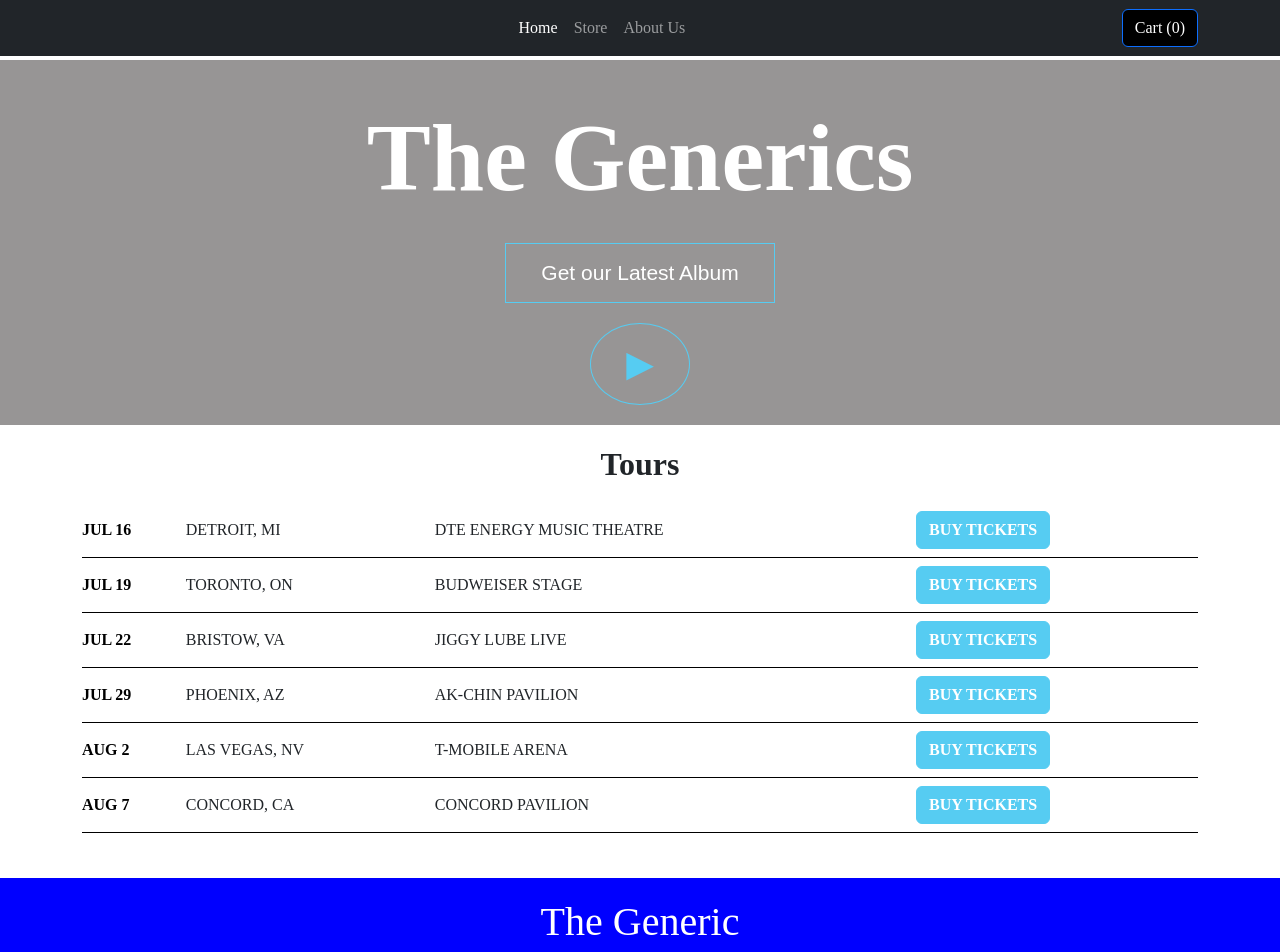
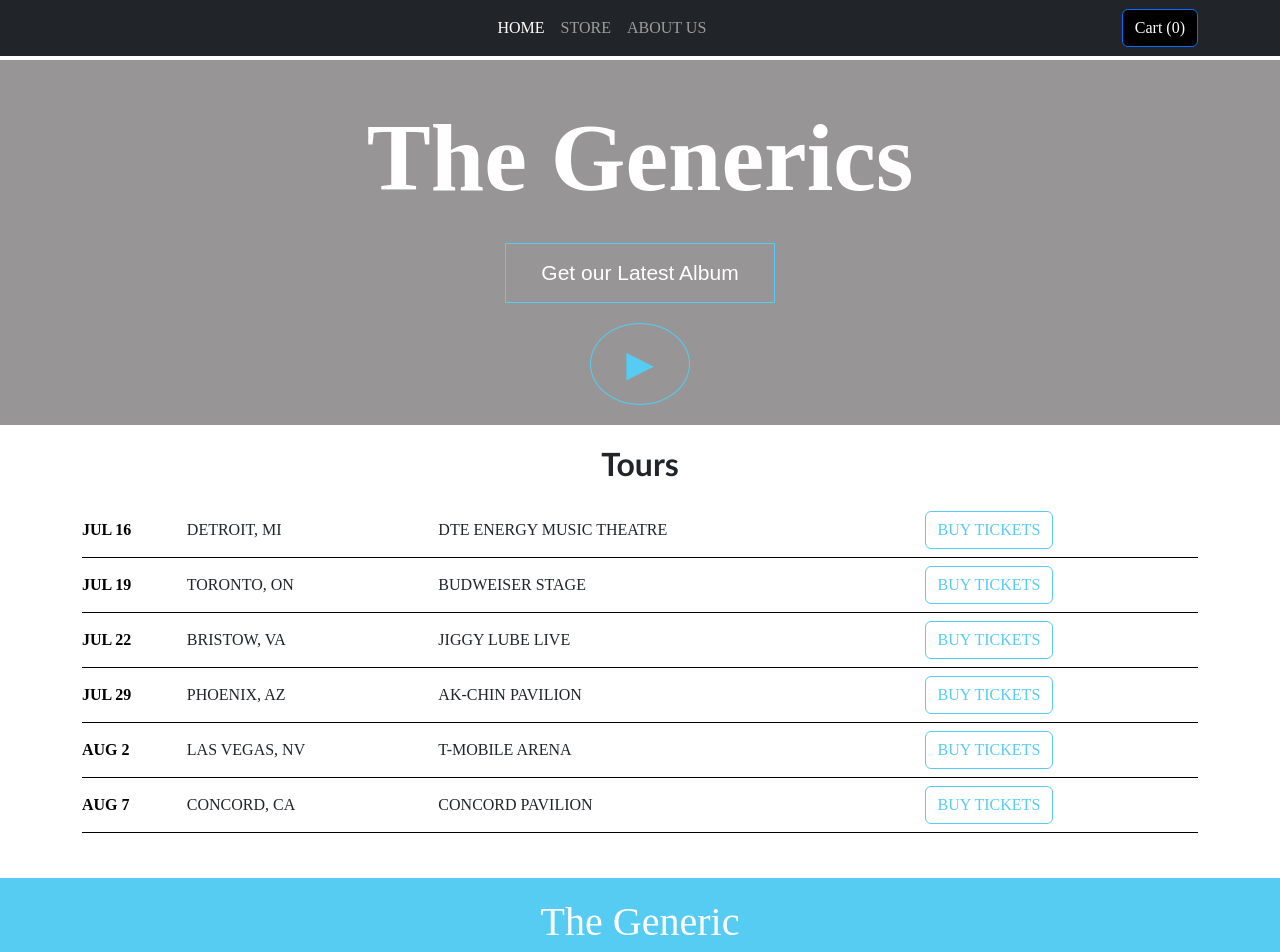
Before and after one commit to saurabh-r1/e-commerce-website, a React (Create React App) app: page / in a window 1280 px wide. Shown: the top 952 px of the page. Built offline with nearby package versions, Linux system fonts and the light colour scheme.

Commit message:
managing files

```diff
--- a/src/Home.css
+++ b/src/Home/Home.css
@@ -51,6 +51,7 @@
   }
 
   .second-div h2 {
+    font-family: 'Gill Sans', 'Gill Sans MT', Calibri, 'Trebuchet MS', sans-serif;
     font-weight: bold;
   }
 
@@ -74,19 +75,20 @@
   }
 
   .tour-table .tour-button {
-    font-weight: bold;
-    background-color: #56ccf2;
+    /* font-weight: bold; */
+    color: #56ccf2;
+    background-color: #fff;
     border-color: #56ccf2;
   }
 
   .tour-table .tour-button:hover {
-    background-color: lightblue;
-    color: blue;
+    background-color: #56ccf2;;
+    color: #fff;
   }
 
   .third-div {
     margin-top: 45px;
-    background-color: blue;
+    background-color: #56ccf2;;
     text-align: center;
     color: white;
     padding: 20px 0;
--- a/src/MyNavbar.js
+++ b/src/Navbar/MyNavbar.js
@@ -1,6 +1,6 @@
 import React from 'react';
 import { Navbar, Container, Nav } from 'react-bootstrap';
-import Cart from './Cart';
+import Cart from '../Store/Cart';
 import { NavLink } from 'react-router-dom';
 
 function MyNavbar() {
@@ -10,9 +10,9 @@ function MyNavbar() {
         <Navbar.Toggle aria-controls="basic-navbar-nav" />
         <Navbar.Collapse id="basic-navbar-nav">
           <Nav className="mx-auto">
-            <Nav.Link as={NavLink} to="/" >Home</Nav.Link> {/* Add Home link */}
-            <Nav.Link as={NavLink} to="/products">Store</Nav.Link>
-            <Nav.Link as={NavLink} to="/about">About Us</Nav.Link>
+            <Nav.Link as={NavLink} to="/" >HOME</Nav.Link> {/* Add Home link */}
+            <Nav.Link as={NavLink} to="/products">STORE</Nav.Link>
+            <Nav.Link as={NavLink} to="/about">ABOUT US</Nav.Link>
           </Nav>
           <Cart />
         </Navbar.Collapse>
--- a/src/ProductsScreen.js
+++ b/src/Store/ProductsScreen.js
@@ -37,7 +37,7 @@ function ProductsScreen() {
         <h1>The Generics</h1>
       </div>
       <div className="second-div">
-      <h2>MUSIC</h2>
+      <h2>Music</h2>
     </div>
 
     <Container className="mt-2">
```
Also changed, not shown: src/App.js (+5 -5 lines), src/About/About.css (renamed from src/About.css), src/About/About.js (renamed from src/About.js), src/About/generic-image.png (renamed from src/generic-image.png), src/Home/Home.js (renamed from src/Home.js), src/Store/Cart.js (renamed from src/Cart.js), src/Store/CartContext.js (renamed from src/CartContext.js), src/Store/StoreProduct.css (renamed from src/StoreProduct.css), src/Store/StoreProduct.js (renamed from src/StoreProduct.js).
